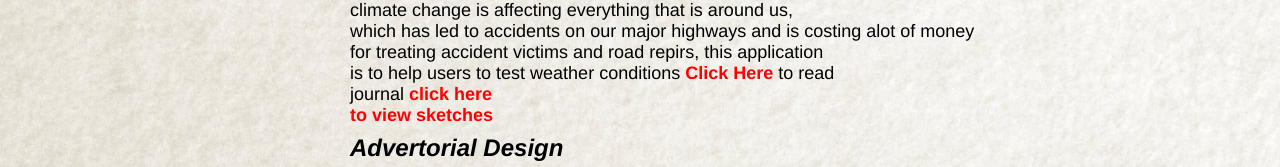
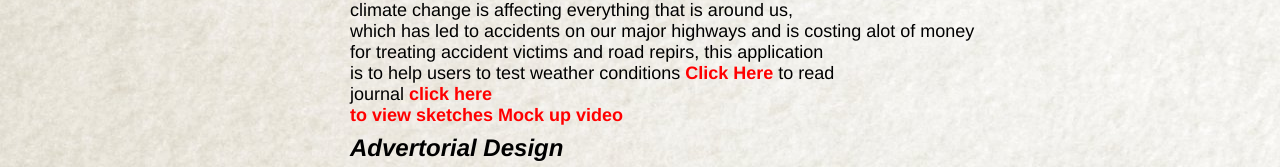
Before and after one commit to Olaoluwa07/atk, a plain HTML site: page olaoluwa/port.html in a window 1280 px wide. Shown: the part 4217-4384 px from the top of the page. Drawn offline with Linux system fonts and the light colour scheme.

Commit message:
Update port.html

```diff
--- a/olaoluwa/port.html
+++ b/olaoluwa/port.html
@@ -85,7 +85,7 @@
                             <p class="pro"> climate change is affecting everything that is around us,
                                <br> which has led to accidents on our major highways and is costing
                                alot of money <br> for treating accident victims and road repirs,  this application <br>is to help users to test weather conditions
-                               <a href="https://xd.adobe.com/view/c1d14d93-e45d-4449-68d2-999fc41440e8-b7e0/" target="_blank" class="red"> Click Here </a> to read <br> journal <a href="safety paper.pdf" target="_blank" class="red"> click here <br> <a href="https://www.behance.net/gallery/92681649/Safety-Application-User-Interface?" target="_blank" class="red">to view sketches </a></p>
+                               <a href="https://xd.adobe.com/view/c1d14d93-e45d-4449-68d2-999fc41440e8-b7e0/" target="_blank" class="red"> Click Here </a> to read <br> journal <a href="safety paper.pdf" target="_blank" class="red"> click here <br> <a href="https://www.behance.net/gallery/92681649/Safety-Application-User-Interface?" target="_blank" class="red">to view sketches <a href="https://youtu.be/FekYzJWvBDg" target="_blank" class="red"> Mock up video</a></p>
 
 
                             <h2 class="hst">Advertorial Design</h2>
```
